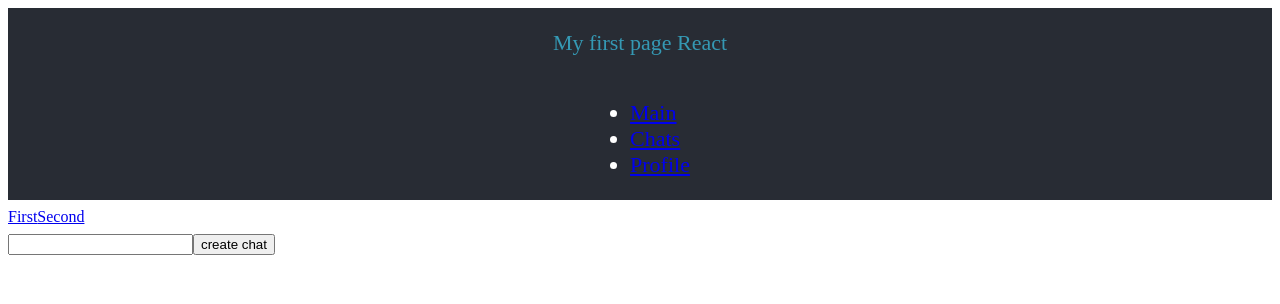
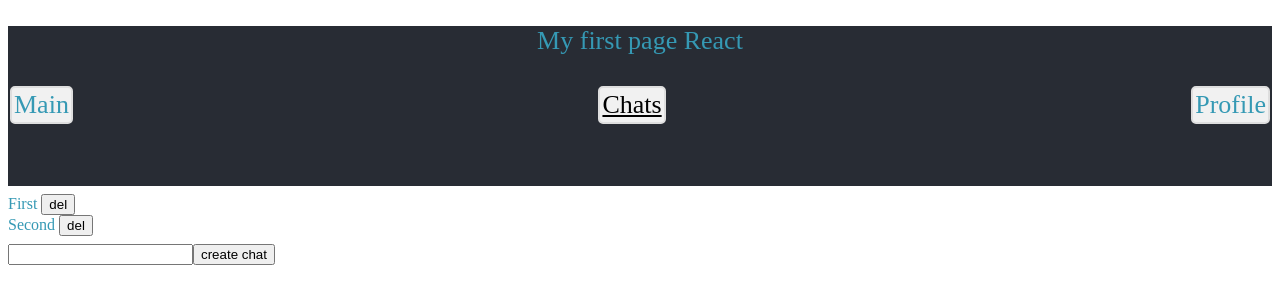
Before and after one commit to DmitryMix260/reactJB, a React (Create React App) app: page /chats in a window 1280 px wide. Shown: the top 304 px of the page. Built offline with nearby package versions, Linux system fonts and the light colour scheme.

Commit message:
Add func del chats

```diff
--- a/src/App.tsx
+++ b/src/App.tsx
@@ -43,6 +43,13 @@ export const App: FC = () => {
     });
   };
 
+  const onDelChat = (chatId: string) => {
+    const filterChats = chats.filter((item) => item.id != chatId);
+    setChats([...filterChats]);
+    delete messages[chatId];
+    setMessages({ ...messages });
+  };
+
   return (
     <>
       <Routes>
@@ -52,7 +59,13 @@ export const App: FC = () => {
           <Route path="chats">
             <Route
               index
-              element={<ChatList chats={chats} onAddChat={onAddChat} />}
+              element={
+                <ChatList
+                  chats={chats}
+                  onAddChat={onAddChat}
+                  delChat={onDelChat}
+                />
+              }
             />
             <Route
               path=":chatId"
@@ -62,6 +75,7 @@ export const App: FC = () => {
                   onAddChat={onAddChat}
                   messages={messages}
                   onAddMessage={onAddMessage}
+                  delChat={onDelChat}
                 />
               }
             />
--- /dev/null
+++ b/src/components/ChatList/ChatList.module.css
@@ -0,0 +1,13 @@
+.ChatListUl{
+    display: flex;
+    flex-direction: column;
+
+}
+.ChatNavLink{
+    text-decoration: none;
+    color: #3599b4;
+}
+.activeChatLink{
+    text-decoration: none;
+    color: black;
+}
--- a/src/components/ChatList/ChatList.tsx
+++ b/src/components/ChatList/ChatList.tsx
@@ -3,17 +3,19 @@ import { Chat } from 'src/types';
 import { List } from '@mui/material';
 import { useState } from 'react';
 import { nanoid } from 'nanoid';
-import { Link } from 'react-router-dom';
+import { NavLink } from 'react-router-dom';
+import style from './ChatList.module.css';
 
 interface ChatListProps {
   chats: Chat[];
   onAddChat: (chat: Chat) => void;
+  delChat: (chatId: string) => void;
 }
 
-export const ChatList: FC<ChatListProps> = ({ chats, onAddChat }) => {
+export const ChatList: FC<ChatListProps> = ({ chats, onAddChat, delChat }) => {
   const [value, setValue] = useState('');
 
-  const handlerSubmit = (ev: React.ChangeEvent<HTMLInputElement>) => {
+  const handlerSubmit = (ev: React.ChangeEvent<HTMLFormElement>) => {
     ev.preventDefault();
 
     if (value) {
@@ -28,11 +30,18 @@ export const ChatList: FC<ChatListProps> = ({ chats, onAddChat }) => {
   return (
     <>
       <div>
-        <List>
+        <List className={style.ChatListUl}>
           {chats.map((chat) => (
-            <Link to={`/chats/${chat.id}`} key={chat.id} data-testid="li">
-              {chat.name}
-            </Link>
+            <NavLink
+              to={`/chats/${chat.id}`}
+              key={chat.id}
+              data-testid="li"
+              className={({ isActive }) =>
+                isActive ? style.activeChatLink : style.ChatNavLink
+              }
+            >
+              {chat.name} <button onClick={() => delChat(chat.id)}>del</button>
+            </NavLink>
           ))}
         </List>
         <form action="#" onSubmit={handlerSubmit}>
--- a/src/components/Header/Header.module.css
+++ b/src/components/Header/Header.module.css
@@ -1,13 +1,30 @@
 .Appheader {
     background-color: #282c34;
     min-height: 20vh;
+    font-size: calc(10px + 2vmin);
+    color: white;
+    text-align: center;
+  }
+  .HeaderUl {
+    display: block;
     display: flex;
-    flex-direction: column;
     align-items: center;
-    justify-content: center;
-    font-size: calc(6px + 2vmin);
-    color: white;
+    justify-content: space-between;
+    padding: 2px;
+    margin: 2px 0;
   }
-  p {
-    color: #3599b4;
-  }
+  .messagelistLi {
+    list-style-type: none;
+    border: 2px solid #dedede;
+    background-color: #f1f1f1;
+    border-radius: 5px;
+    padding: 2px;
+    margin: 2px 0;
+}
+.NavLink{
+  text-decoration: none;
+  color: #3599b4;
+}
+.activeLink {
+  color: black;
+}
--- a/src/components/Header/Header.tsx
+++ b/src/components/Header/Header.tsx
@@ -1,5 +1,5 @@
 import { FC } from 'react';
-import { Link, Outlet } from 'react-router-dom';
+import { NavLink, Outlet } from 'react-router-dom';
 import style from './Header.module.css';
 
 export const Header: FC = () => {
@@ -21,10 +21,17 @@ export const Header: FC = () => {
     <>
       <header className={style.Appheader}>
         <p>My first page React</p>
-        <ul>
-          {navigate.map((navigateli, idx) => (
+        <ul className={style.HeaderUl}>
+          {navigate.map((item, idx) => (
             <li className={style.messagelistLi} key={idx} data-testid="li">
-              <Link to={navigateli.path}> {navigateli.name} </Link>
+              <NavLink
+                className={({ isActive }) =>
+                  isActive ? style.activeLink : style.NavLink
+                }
+                to={item.path}
+              >
+                {item.name}
+              </NavLink>
             </li>
           ))}
         </ul>
--- a/src/pages/ChatPage.tsx
+++ b/src/pages/ChatPage.tsx
@@ -11,6 +11,7 @@ interface ChatPageProps {
   onAddChat: (chat: Chat) => void;
   messages: Messages;
   onAddMessage: (chatId: string, msg: Message) => void;
+  delChat: (chatId: string) => void;
 }
 
 export const ChatPage: FC<ChatPageProps> = ({
@@ -18,6 +19,7 @@ export const ChatPage: FC<ChatPageProps> = ({
   onAddChat,
   messages,
   onAddMessage,
+  delChat,
 }) => {
   const { chatId } = useParams();
 
@@ -46,7 +48,7 @@ export const ChatPage: FC<ChatPageProps> = ({
     <>
       <div className={style.App}>
         <main className={style.Wrapper}>
-          <ChatList chats={chats} onAddChat={onAddChat} />
+          <ChatList chats={chats} onAddChat={onAddChat} delChat={delChat} />
           <div className={style.WrapperMessage}>
             <MessageList messages={chatId ? messages[chatId] : []} />
             <AddMessage addMessage={onAddMessage} />
```
